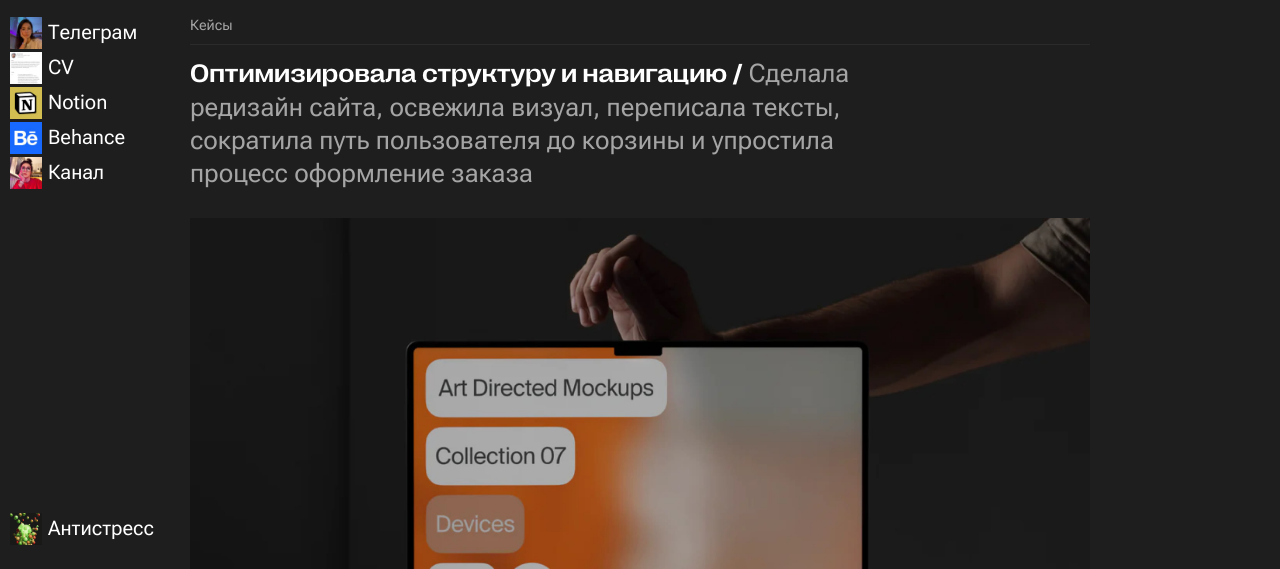
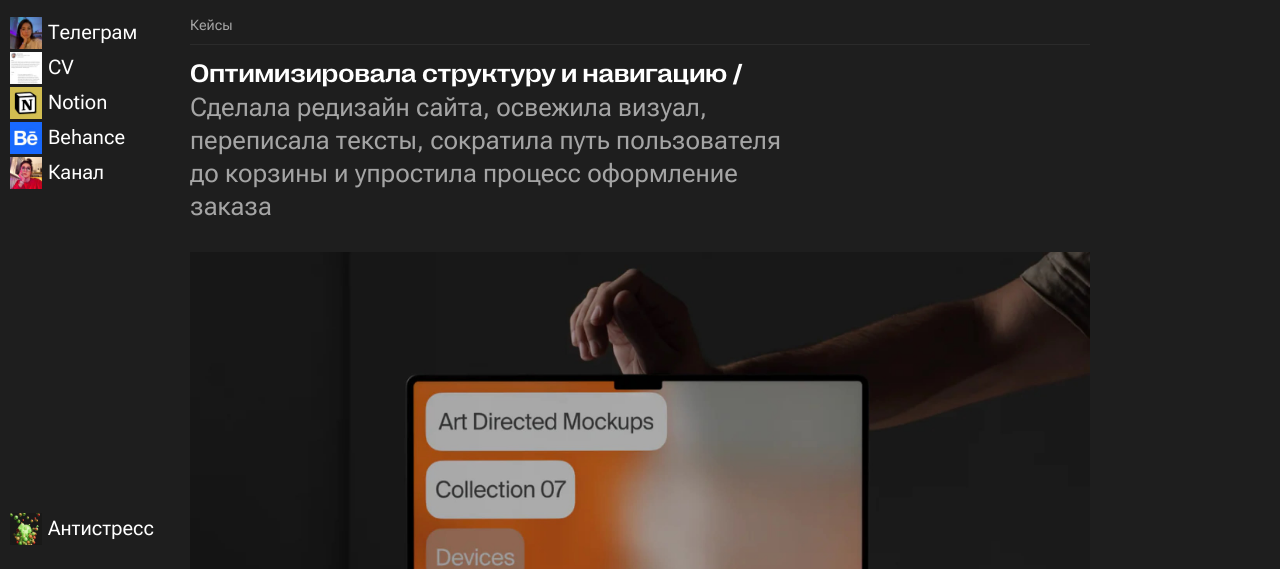
Before and after one commit to nikitaWebApps/Portfolio_Irina, an Astro site: page / in a window 1280 px wide. Shown: the part 231-800 px from the top of the page. Built offline with nearby package versions, Linux system fonts and the light colour scheme; Astro itself is replaced by a stand-in of ours.

Commit message:
fix: case card link hover on text

```diff
--- a/src/components/CaseCard.astro
+++ b/src/components/CaseCard.astro
@@ -2,8 +2,8 @@
 const { decriptionHighlight, description, index, imagePaths, link } = Astro.props
 ---
 
-<div id={`case${index + 1}`} class='case-item'>
-  <a href={link}>
+<a class='case-link-wrapper' href={link}>
+  <div id={`case${index + 1}`} class='case-item'>
     <p class='description'>
       <span class='description description_highlight'>{decriptionHighlight} /</span>
       {description}
@@ -18,16 +18,16 @@ const { decriptionHighlight, description, index, imagePaths, link } = Astro.prop
         ))
       }
     </div>
-  </a>
-</div>
+  </div>
+</a>
 <style>
-  .case-item {
+  .case-link-wrapper {
     cursor: pointer;
   }
 
   .description {
     margin-bottom: 1.75rem;
-    max-width: 75%;
+    max-width: 620px;
     font-size: 1.6rem;
     line-height: 130%;
     transition: color 0.2s ease;
--- a/src/layouts/MainLayout.astro
+++ b/src/layouts/MainLayout.astro
@@ -26,6 +26,8 @@ import MainTopItems from '../components/MainTopItems.astro'
     padding: 0 190px;
   }
   .content-wrapper {
+    position: relative;
+    z-index: 10;
     max-width: 1000px;
     display: flex;
     margin: auto;
```
